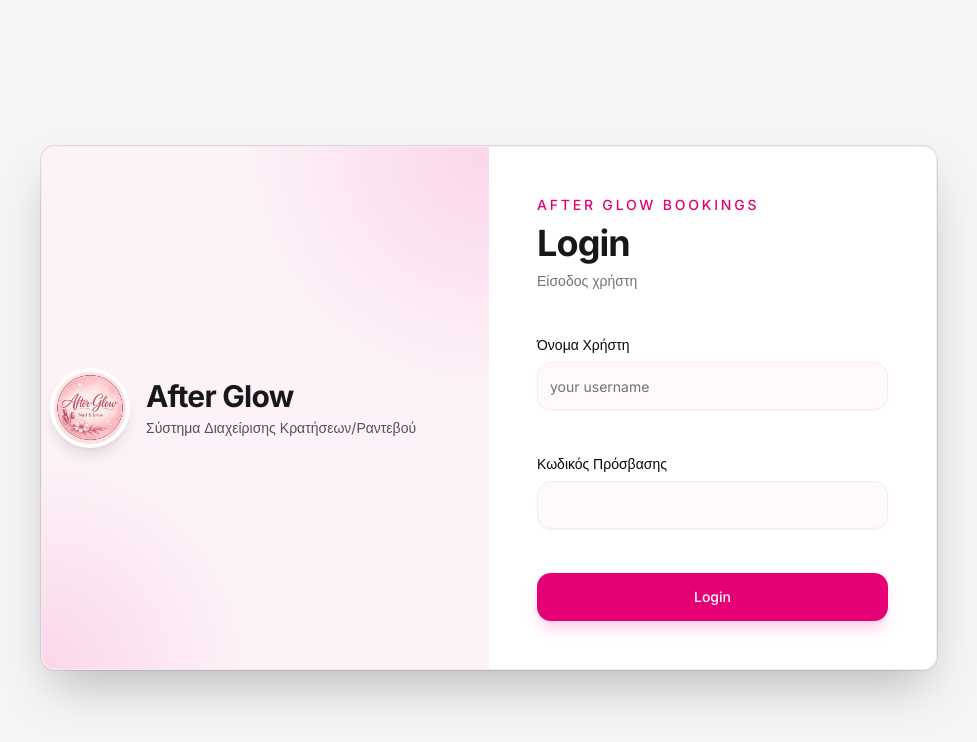
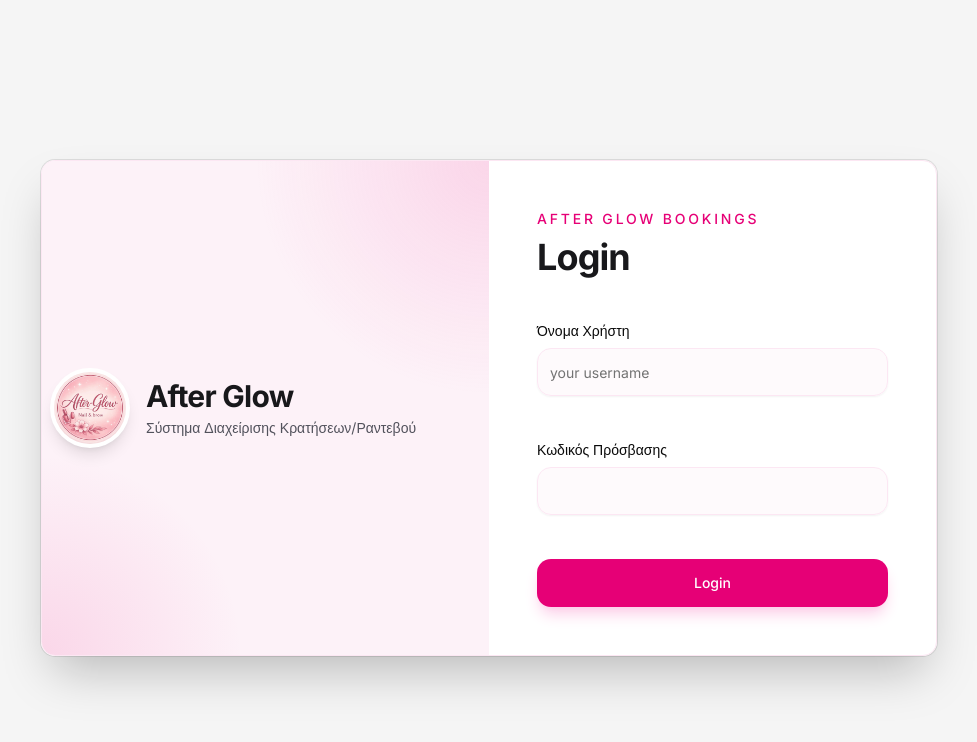
Before and after one commit to gianniszisakis/shop-reservations, a Next.js app: page /login in a window 1280 px wide. Shown: the top 742 px of the page, without its empty margins (151-1128 px from the left). Built offline with nearby package versions, Linux system fonts and the light colour scheme.

Commit message:
fix: Remove subheading and unused imports.

```diff
--- a/src/components/login-form/login-form.tsx
+++ b/src/components/login-form/login-form.tsx
@@ -4,7 +4,6 @@
 import { Card, CardContent } from "@/components/ui/card";
 import { Field, FieldGroup, FieldLabel } from "@/components/ui/field";
 import { Input } from "@/components/ui/input";
-import Image from "next/image";
 import { useState } from "react";
 import { signIn } from "next-auth/react";
 import ImageLogo from "./image-logo";
@@ -76,9 +75,6 @@
                   <h1 className="text-3xl font-bold tracking-tight text-zinc-900 sm:text-4xl">
                     Login
                   </h1>
-                  <p className="text-sm text-muted-foreground">
-                    Είσοδος χρήστη
-                  </p>
                 </div>
 
                 <Field>
```
